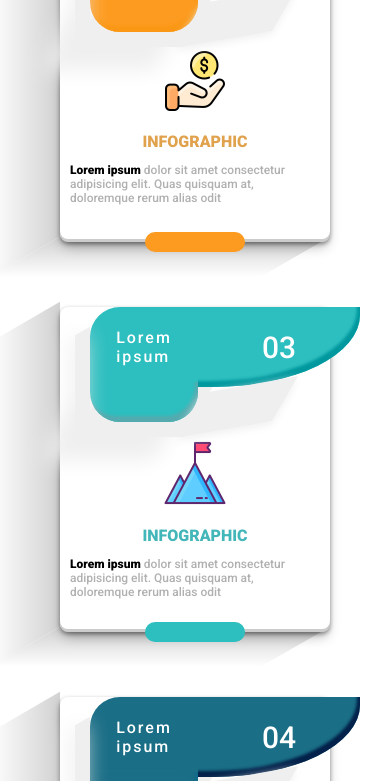
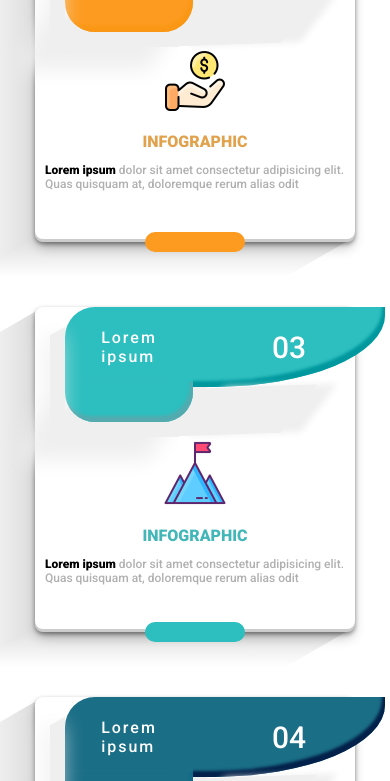
Before and after one commit to Hassan-jaber/cards, a plain HTML site: page index.html in a window 390 px wide. Shown: the part 481-1262 px from the top of the page. Drawn offline with Linux system fonts and the light colour scheme.

Commit message:
convert-first-image-01 relate #3

```diff
--- a/css/cards.css
+++ b/css/cards.css
@@ -140,13 +140,13 @@ background-color: #1a6e86;
 .header-right::after{
   content: "";
   width: 35%;
-  height: 40px;
+  height: 47px;
   position: absolute;
-  bottom: -40px;
+  bottom: -47px;
   left: 100px;
   background-color: #EFEFEF;
-  transform: skewY(-10deg) skewX(-33deg);
-  box-shadow: 1px 3px 8px 0px #efefef;
+    transform: skewY(358deg) skewX(-38deg);
+    box-shadow: 20px 0px 7px 0px #efefef;
 
 }
 .header-right>p{
@@ -190,7 +190,7 @@ background-color: #1a6e86;
   width: 100%;
   height: 40px;
   /* background-color: #EFEFEF; */
-background: -webkit-linear-gradient(bottom, #ffffff 0%,#d1d1d1 100%);
+background: -webkit-linear-gradient(bottom, #ffffff 0%,#dedddd 100%);
  position: absolute;
   z-index: -9999;
   bottom: -35px;
@@ -202,10 +202,18 @@ background: -webkit-linear-gradient(bottom, #ffffff 0%,#d1d1d1 100%);
   width: 70px;
   height: 100%;
   /* background-color: #EFEFEF; */
-background: -webkit-linear-gradient(left, #ffffff 0%,#d1d1d1 100%);
+background: -webkit-linear-gradient(left, #ffffff 0%,#dedddd 100%);
   position: absolute;
   z-index: -9999;
   left: -70px;
-  top: 15px;
+  top: 25px;
   transform: skewY(-30deg);
 }
+@media (max-width:576px){
+  .card1,.card2,.card3,.card4{
+    width: 320px;
+  }
+  .header-right::after{
+    left: 122px
+  }
+}
```
